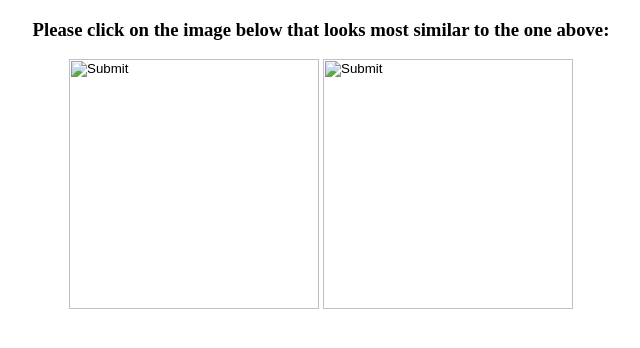
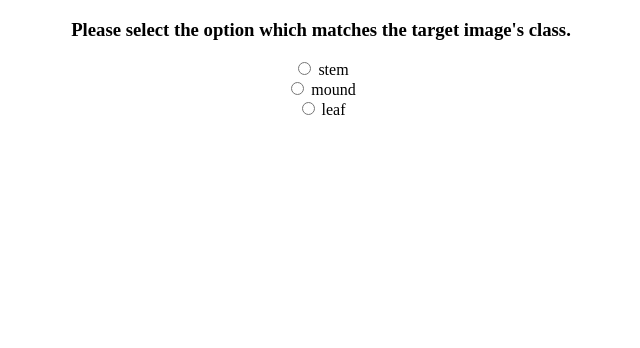
Before and after one commit to rohbat/MachineTeaching, a Flask app: template templates/test.html in a window 1280 px wide. Shown: the part 356-704 px from the top of the page, without its empty margins (319-959 px from the left). Run offline with Flask 2, Linux system fonts and the light colour scheme; the template is opened without the code that fills it, so the values that code supplies are empty.

Commit message:
added radio buttons ;

```diff
--- a/templates/test.html
+++ b/templates/test.html
@@ -43,9 +43,12 @@
     <img id="main_img" height="250" width="250" />
   </div>
   <div style="text-align: center">
-    <h3>Please click on the image below that looks most similar to the one above: </h3>
-    <input type="image" id="compare1" width="250" />
-    <input type="image" id="compare2" width="250" />
+    <h3>Please select the option which matches the target image's class. </h3>
+    <form>
+      <input type="radio" value="stem" > stem<br>
+      <input type="radio" id="mound" > mound<br>
+      <input type="radio" id="leaf" > leaf<br>
+    </form>
   </div>
 
 </body>
```
